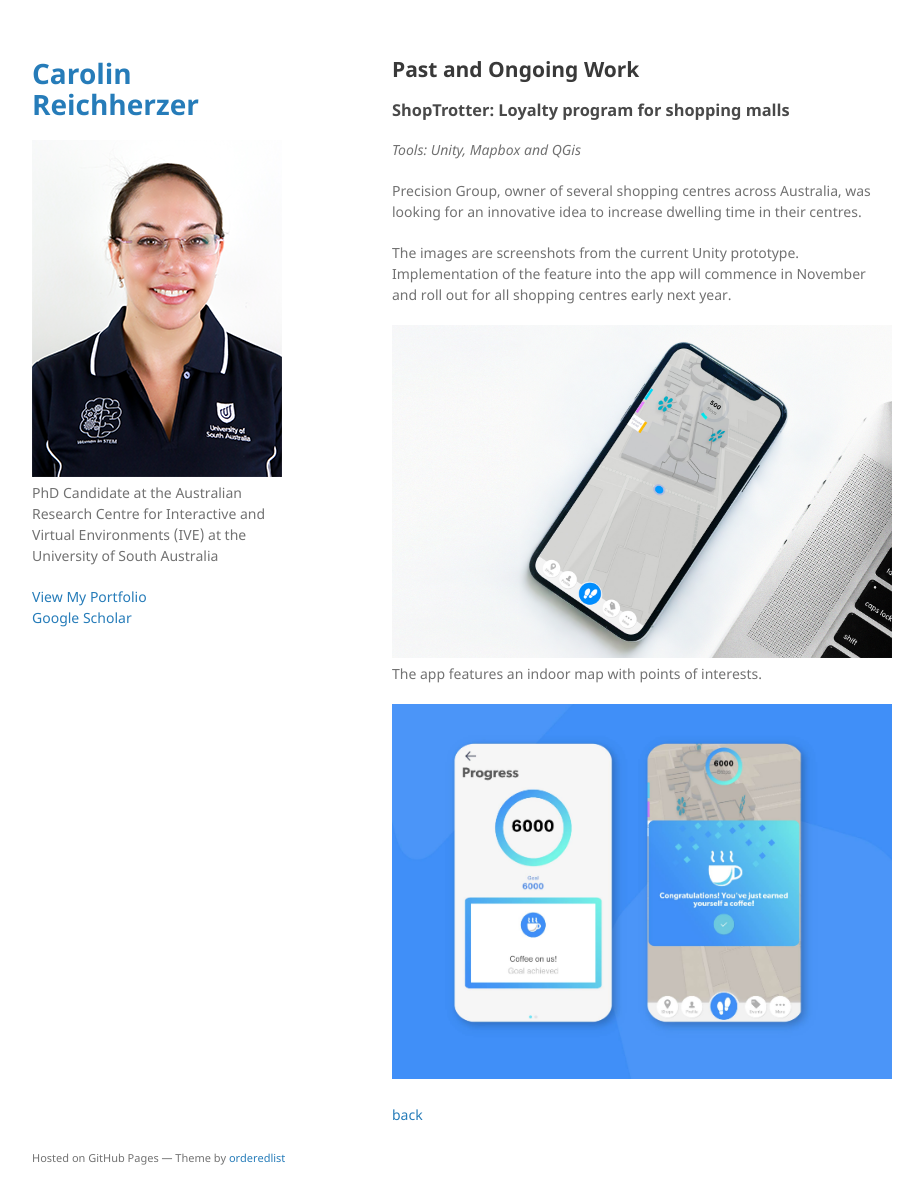
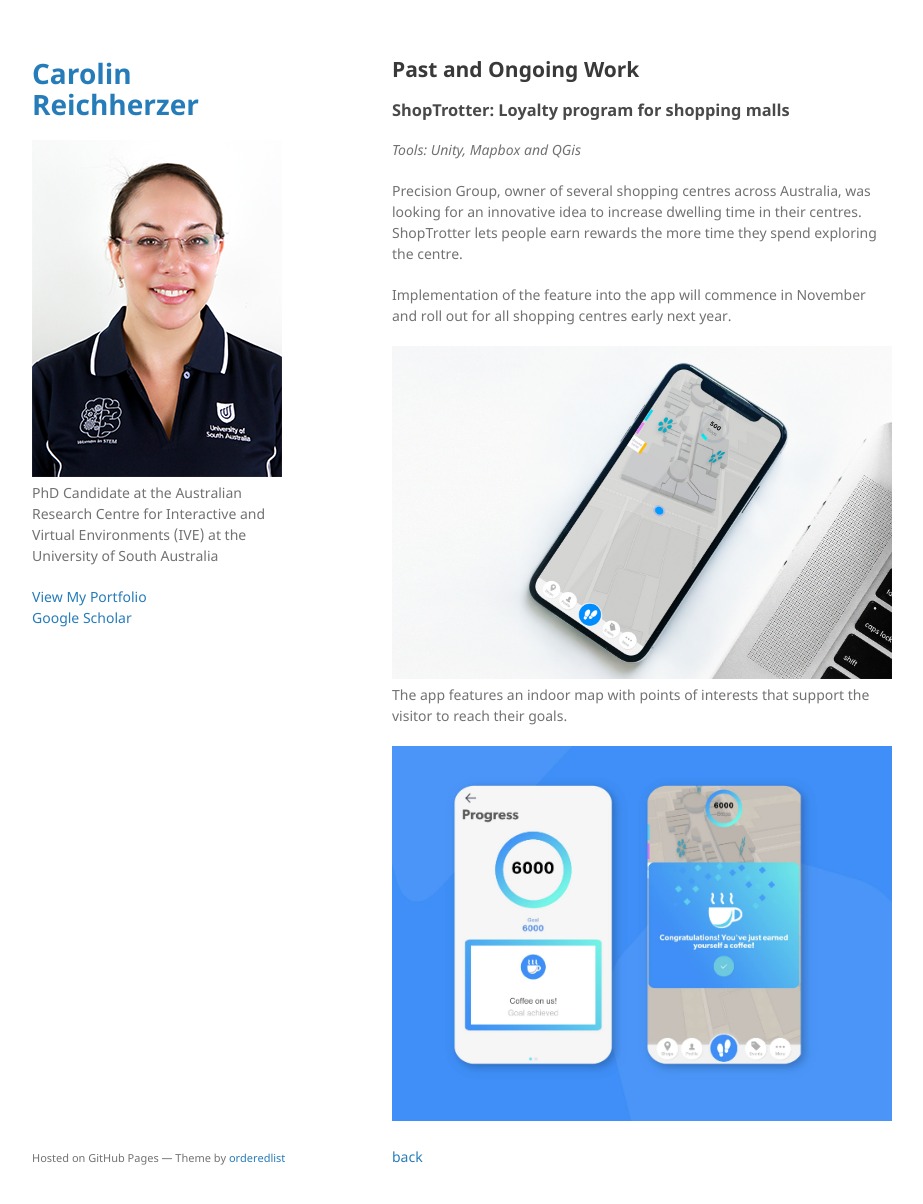
Before and after one commit to kiwicarolin/kiwicarolin.github.io, a Jekyll site: the page built from portfolio.md, in a window 1280 px wide and 1237 px high. Shown: the top 1204 px of the window, without its empty margins (178-1101 px from the left). Built offline with Jekyll 4.4.1, drawn with Linux system fonts in a browser that asks for light colours; our own code applies the rules of GitHub Pages for plain Markdown files.

```diff
--- a/portfolio.md
+++ b/portfolio.md
@@ -8,13 +8,12 @@ layout: default
 _Tools: Unity, Mapbox and QGis_
 
 Precision Group, owner of several shopping centres across Australia, was looking for an innovative idea to increase dwelling time in their centres.
+ShopTrotter lets people earn rewards the more time they spend exploring the centre.
 
-
-The images are screenshots from the current Unity prototype.
 Implementation of the feature into the app will commence in November and roll out for all shopping centres early next year.
 
 ![Main screen of ShopTrotter](/assets/img/Main.jpg)
-The app features an indoor map with points of interests.
+The app features an indoor map with points of interests that support the visitor to reach their goals.
 
 ![Stamps](/assets/img/Screens.jpg)
 
```
Also changed, not shown: index.md (+8 -8 lines).
